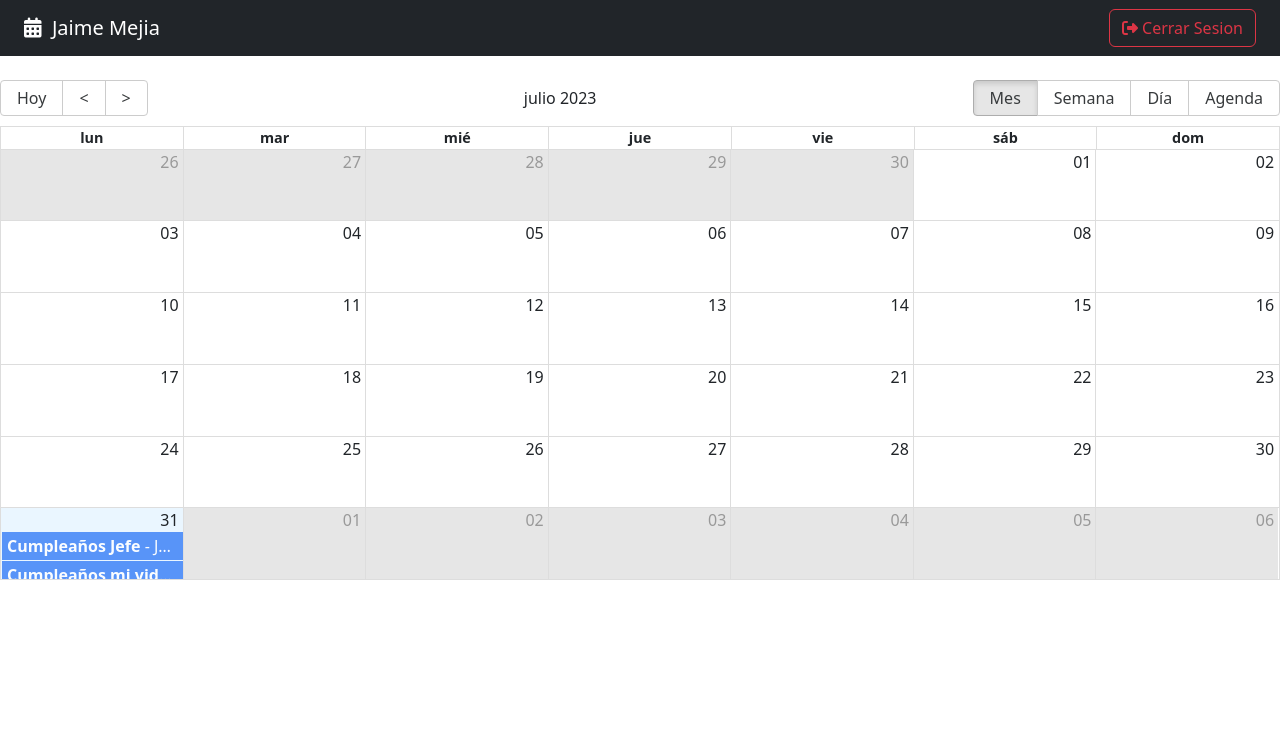
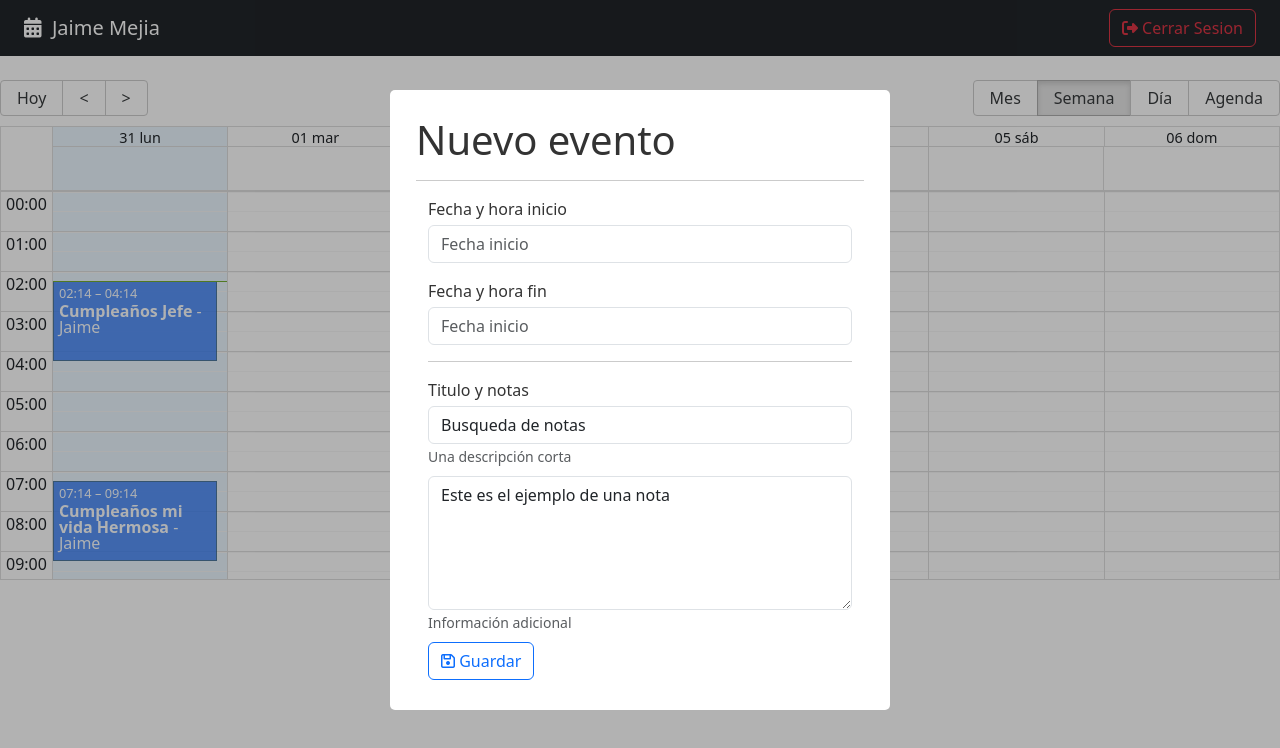
Before and after one commit to Jaime0506/Calendar-App, a React (Vite) app: page / in a window 1280 px wide. Shown: the top 748 px of the page. Built offline with nearby package versions, Linux system fonts and the light colour scheme.

Commit message:
show modal when on Click a evenet calendar

```diff
--- a/index.html
+++ b/index.html
@@ -23,10 +23,5 @@
     <body>
         <div id="root"></div>
         <script type="module" src="/src/main.jsx"></script>
-        <script
-            src="https://cdn.jsdelivr.net/npm/bootstrap@5.3.0/dist/js/bootstrap.bundle.min.js"
-            integrity="sha384-geWF76RCwLtnZ8qwWowPQNguL3RmwHVBC9FhGdlKrxdiJJigb/j/68SIy3Te4Bkz"
-            crossorigin="anonymous"
-        ></script>
     </body>
 </html>
--- a/package.json
+++ b/package.json
@@ -15,7 +15,9 @@
     "match-sorter": "^6.3.1",
     "react": "^18.2.0",
     "react-big-calendar": "^1.8.1",
+    "react-datepicker": "^4.16.0",
     "react-dom": "^18.2.0",
+    "react-modal": "^3.16.1",
     "react-router-dom": "^6.14.2",
     "sort-by": "^1.2.0"
   },
--- a/src/CalendarApp.jsx
+++ b/src/CalendarApp.jsx
@@ -1,10 +1,7 @@
 import { BrowserRouter } from "react-router-dom"
-
 import { AppRouter } from "./router";
 
-
 export const CalendarApp = () => {
-
     return (
         <BrowserRouter>
             <AppRouter />
--- /dev/null
+++ b/src/calendar/components/CalendarModal.jsx
@@ -0,0 +1,122 @@
+import { useState } from "react";
+import ReactModal from "react-modal";
+
+import { addHours } from "date-fns";
+import "./modal.css";
+
+const customStyles = {
+    content: {
+        top: "50%",
+        left: "50%",
+        right: "auto",
+        bottom: "auto",
+        marginRight: "-50%",
+        transform: "translate(-50%, -50%)",
+    },
+};
+
+ReactModal.setAppElement("#root");
+
+export const CalendarModal = () => {
+    const [modalIsOpen, setModalIsOpen] = useState(true);
+    const [formValues, setFormValues] = useState({
+        title: "Busqueda de notas",
+        notes: "Este es el ejemplo de una nota",
+        start: new Date(),
+        end: addHours(new Date(), 2)
+    })
+
+    const onCloseModal = () => {
+        console.log("Cerrando Modal");
+        setModalIsOpen(false);
+    };
+
+    const onInputChange = ({ target }) => {
+        const { value, name } = target
+
+        setFormValues({
+            ...formValues,
+            [name]: value
+        })
+    }
+
+    const onSubmit = (event) => {
+        event.preventDefault()
+
+        console.log(formValues)
+    }
+
+    return (
+        <ReactModal
+            isOpen={modalIsOpen}
+            onRequestClose={onCloseModal}
+            style={customStyles}
+            className="modal"
+            overlayClassName="modal-fondo"
+            closeTimeoutMS={200}
+        >
+            <div className="p-3">
+                <h1> Nuevo evento </h1>
+                <hr />
+                <form className="container">
+                    <div className="form-group mb-3">
+                        <label className="mb-1">Fecha y hora inicio</label>
+                        <input
+                            className="form-control"
+                            placeholder="Fecha inicio"
+                        />
+                    </div>
+
+                    <div className="form-group mb-3">
+                        <label className="mb-1">Fecha y hora fin</label>
+                        <input
+                            className="form-control"
+                            placeholder="Fecha inicio"
+                        />
+                    </div>
+
+                    <hr />
+                    <div className="form-group mb-2">
+                        <label className="mb-1">Titulo y notas</label>
+                        <input
+                            type="text"
+                            className="form-control"
+                            placeholder="Título del evento"
+                            name="title"
+                            autoComplete="off"
+                            value={ formValues.title }
+                            onChange={ onInputChange }
+                        />
+                        <small id="emailHelp" className="form-text text-muted">
+                            Una descripción corta
+                        </small>
+                    </div>
+
+                    <div className="form-group mb-2">
+                        <textarea
+                            type="text"
+                            className="form-control"
+                            placeholder="Notas"
+                            rows="5"
+                            name="notes"
+                            value={ formValues.notes }
+                            onChange={ onInputChange }
+                        ></textarea>
+                        <small id="emailHelp" className="form-text text-muted">
+                            Información adicional
+                        </small>
+                    </div>
+
+                    <button
+                        type="submit"
+                        className="btn btn-outline-primary btn-block"
+                        onClick={ onSubmit }
+                    >
+                        <i className="far fa-save"></i>
+                        <span> Guardar</span>
+                    </button>
+                </form>
+            </div>
+        </ReactModal>
+    );
+};
--- /dev/null
+++ b/src/calendar/components/modal.css
@@ -0,0 +1,39 @@
+.ReactModalPortal > div{
+    opacity: 0;
+}
+
+.ReactModalPortal .ReactModal__Overlay {
+    align-items: center;
+    display: flex;
+    justify-content: center;
+    transition: opacity .2s ease-in-out;
+    z-index: 999;
+}
+
+.modal-fondo {
+    background-color: rgba(0, 0, 0, 0.3);
+    bottom: 0;
+    left: 0;
+    right: 0;
+    top: 0;
+    position: fixed;
+}
+
+.ReactModalPortal .ReactModal__Overlay--after-open {
+    opacity: 1;
+}
+
+.ReactModalPortal .ReactModal__Overlay--before-close {
+    opacity: 0;
+}
+
+.modal {
+    background: white;
+    border-radius: 5px;
+    color: rgb(51, 51, 51);
+    display: inline;
+    max-height: 620px;
+    max-width: 500px;
+    outline: none;
+    padding: 10px;
+}
--- a/src/calendar/index.js
+++ b/src/calendar/index.js
@@ -2,3 +2,4 @@
 
 export * from "./components/Navbar"
 export * from "./components/CalendarEvent"
+export * from "./components/CalendarModal"
--- a/src/calendar/page/CalendarPage.jsx
+++ b/src/calendar/page/CalendarPage.jsx
@@ -3,10 +3,29 @@
 
 import { addHours } from "date-fns";
 
-import { Navbar, CalendarEvent } from '../'
+import { Navbar, CalendarEvent, CalendarModal } from "../";
 import { localizer, getMessages } from "../../helpers";
+import { useState } from "react";
 
 export const CalendarPage = () => {
+    // Guardamos en el locale storage, la ultima vista visitada
+    const [lastView, setLastView] = useState(
+        localStorage.getItem("lastView") || "week"
+    );
+
+    const onDobleClick = (event) => {
+        console.log({ onDobleClick: event });
+    };
+
+    const onSelected = (event) => {
+        console.log({ onClick: event });
+    };
+
+    const onViewChanged = (event) => {
+        localStorage.setItem("lastView", event);
+        setLastView(event);
+    };
+
     const events = [
         {
             title: "Cumpleaños Jefe",
@@ -26,13 +45,13 @@
             end: addHours(new Date(), 7),
             bgColor: "#fafafa",
             user: {
-                name: "Jaime"
-            }
-        }
+                name: "Jaime",
+            },
+        },
     ];
 
+    // eslint-disable-next-line no-unused-vars
     const eventStyleGetter = (event, start, end, isSelected) => {
-        console.log({ event, start, end, isSelected})
         const style = {
             backgroundColor: "#347CF7",
             borderRadius: "0px",
@@ -48,21 +67,24 @@
     return (
         <>
             <Navbar />
-            <div>
             <Calendar
                 culture="es"
                 events={events}
+                defaultView={lastView}
                 localizer={localizer}
                 startAccessor="start"
                 endAccessor="end"
                 style={{ height: 500 }}
                 messages={getMessages()}
-                    eventPropGetter={ eventStyleGetter }
+                eventPropGetter={eventStyleGetter}
                 components={{
-                        event: CalendarEvent
+                    event: CalendarEvent,
                 }}
+                onDoubleClickEvent={onDobleClick}
+                onSelectEvent={onSelected}
+                onView={onViewChanged}
             />
-            </div>
+            <CalendarModal />
         </>
     );
 };
```
Also changed, not shown: 1 other file (tests, documents, lock files or other folders). Lines whose indentation alone changed are shown as unchanged.
